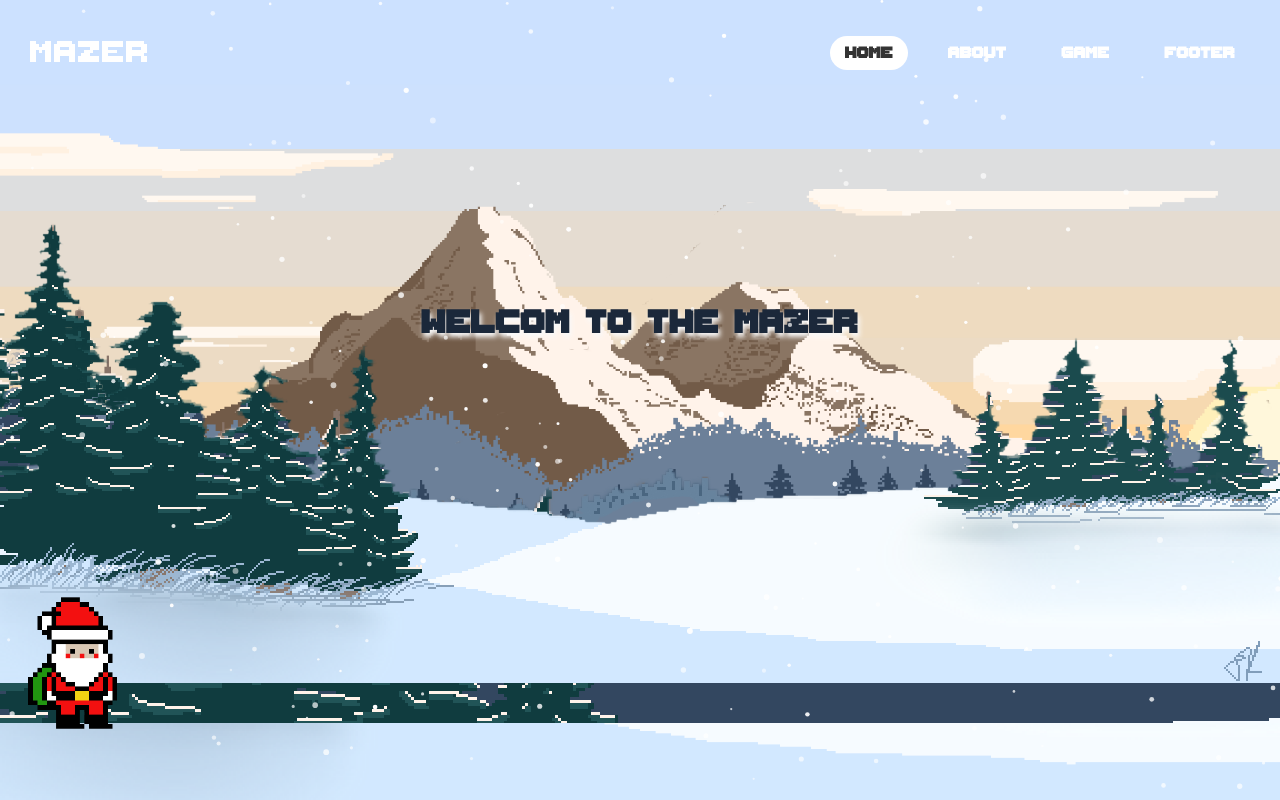
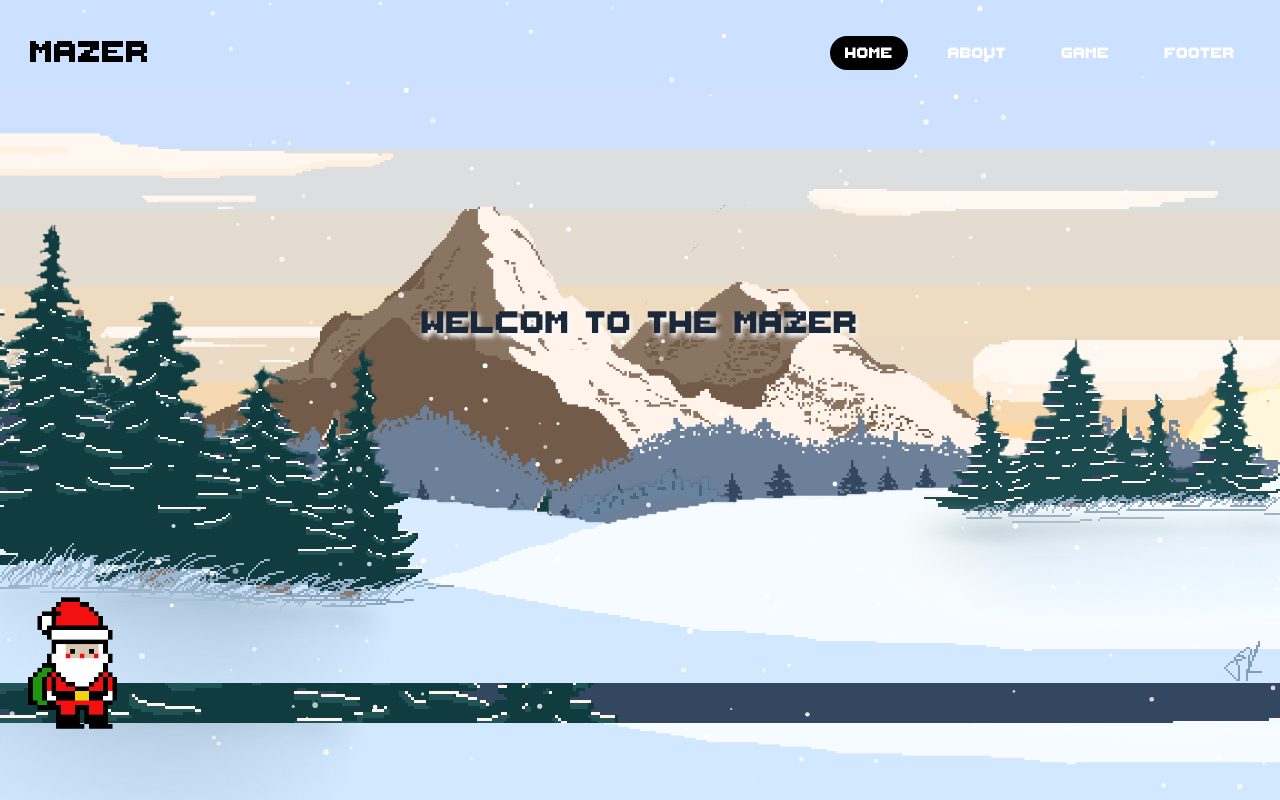
Before and after one commit to adamhayek2/the-maze-game, a plain HTML site: page index.html in a window 1280 px wide. Shown: the top 800 px of the page. Drawn offline with Linux system fonts and the light colour scheme.

Commit message:
frontend <> hero section final version

```diff
--- a/resources/css/style.css
+++ b/resources/css/style.css
@@ -18,6 +18,7 @@
     padding: 0;
     box-sizing: border-box;
     font-family: thaleahfatmedium;
+    font-weight: 100;
 }
 html {
     scroll-behavior: smooth;
@@ -39,13 +40,14 @@ header {
     display: flex;
     justify-content: space-between;
     align-items: center;
-    z-index: 100;
+    z-index: 10;
 }
 
 .logo {
     font-size: 3em;
-    color: #fff;
+    color: #000;
     user-select: none;
+    position: sticky;
 }
 .navigation a {
     position: relative;
@@ -57,12 +59,14 @@ header {
     padding: 6px 15px;
     transition: .5s;
     border-radius: 30px;
+    position: sticky;
+
 }
 .navigation a:hover,
 .navigation a.active
 {
-    color: #333;
-    background-color: #fff;
+    color: #fff;
+    background-color: #000;
 }
 .navigation a:hover span ,
 .navigation a.active span {
```
Also changed, not shown: resources/images/section-2/plane-1.png (added), resources/images/section-2/plane-2.png (added), resources/images/section-2/plane-3.png (added), resources/images/section-2/plane-4.png (added), resources/images/section-2/plane-5.png (added), resources/images/section-2/plane-6.png (added).
